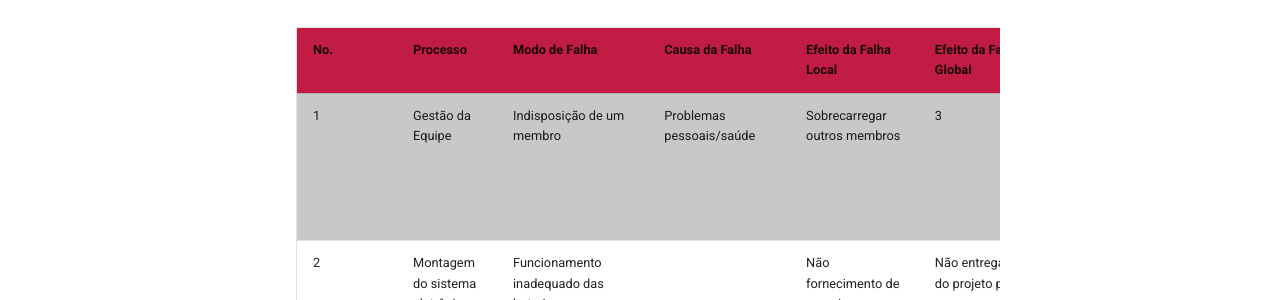
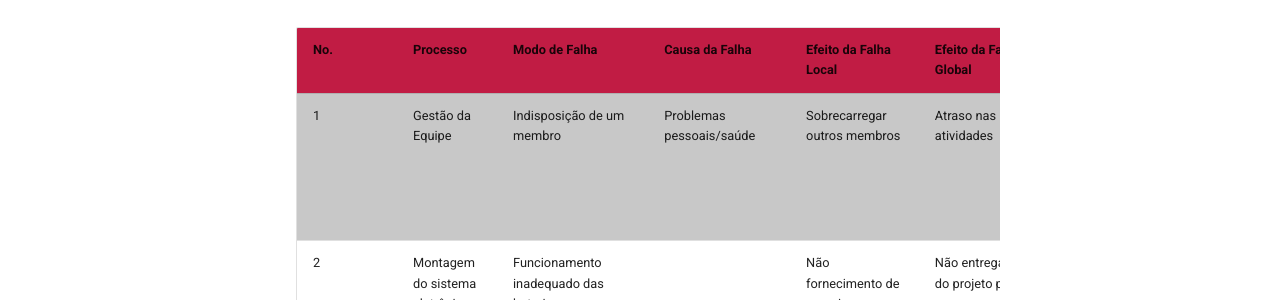
Before and after one commit to Calcioft/ScanPoint, an MkDocs documentation site: the page built from docs/geral/FMEA.md, in a window 1280 px wide and 900 px high. Shown: the part 201-501 px from the top of the window. Built offline with MkDocs 1.6.1 and Material for MkDocs 9.7.7, drawn with Linux system fonts in a browser that asks for light colours.

Commit message:
alteração da tabela FMEA.

```diff
--- a/docs/geral/FMEA.md
+++ b/docs/geral/FMEA.md
@@ -1,6 +1,6 @@
 | No. | Processo | Modo de Falha | Causa da Falha | Efeito da Falha Local | Efeito da Falha Global | Severidade | Ocorrência | Detecção | Risco | Plano de Ação | Responsável | Prevenção |
 |-----|----------|---------------|----------------|-----------------------|------------------------|------------|------------|----------|-------|----------------|-------------|-----------|
-| 1   | Gestão da Equipe | Indisposição de um membro | Problemas pessoais/saúde | Sobrecarregar outros membros | 3 | 4 | 1 | 12 | Redistribuição das atividades entre membros competentes | Gerência | Comunicação prévia nas reuniões e/ou grupo de conversa |
+| 1   | Gestão da Equipe | Indisposição de um membro | Problemas pessoais/saúde | Sobrecarregar outros membros | Atraso nas atividades| 3 | 4 | 1 | 12 | Redistribuição das atividades entre membros competentes | Gerência | Comunicação prévia nas reuniões e/ou grupo de conversa |
 | 2   | Montagem do sistema eletrônico | Funcionamento inadequado das baterias | | Não fornecimento de energia suficiente aos equipamentos | Não entrega do projeto por mau funcionamento | 5 | 1 | 1 | 5 | Troca da bateria por uma reserva | Energia | Testes com as baterias |
 | 3   | Montagem do sistema eletrônico | Funcionamento inadequado do motor | Falta de alimentação/motor quebrado | Rotação inadequada da mesa durante a leitura da peça | Não entrega do projeto por mau funcionamento | 5 | 1 | 1 | 5 | Troca do motor por um motor reserva | Eletrônica | Testes com o motor |
 | 4   | Montagem do sistema eletrônico | Esgotamento da bateria | Mal dimensionamento do tempo de uso | Não fornecimento de energia para os equipamentos | Não entrega do projeto por mau funcionamento | 5 | 2 | 1 | 10 | Troca da bateria por uma reserva | Energia | Dimensionar as baterias de acordo com o tempo de funcionamento do projeto e verificar se o tempo é suficiente para a apresentação |
```
